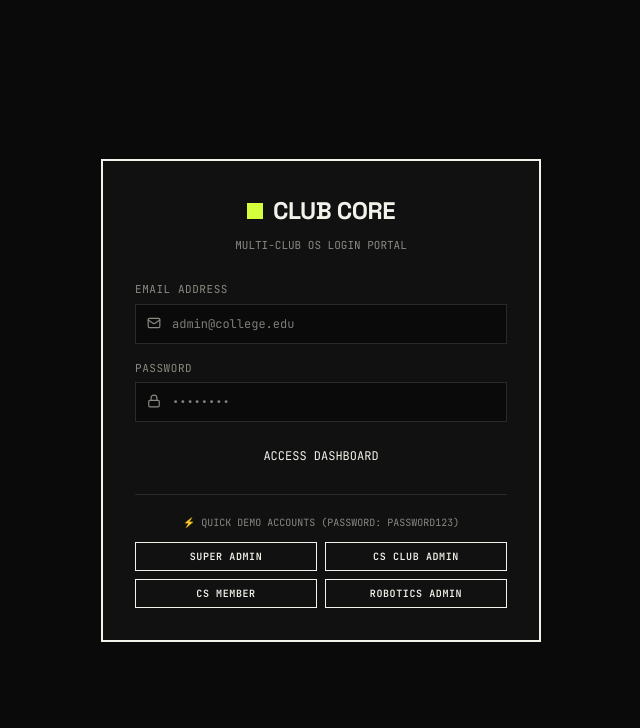
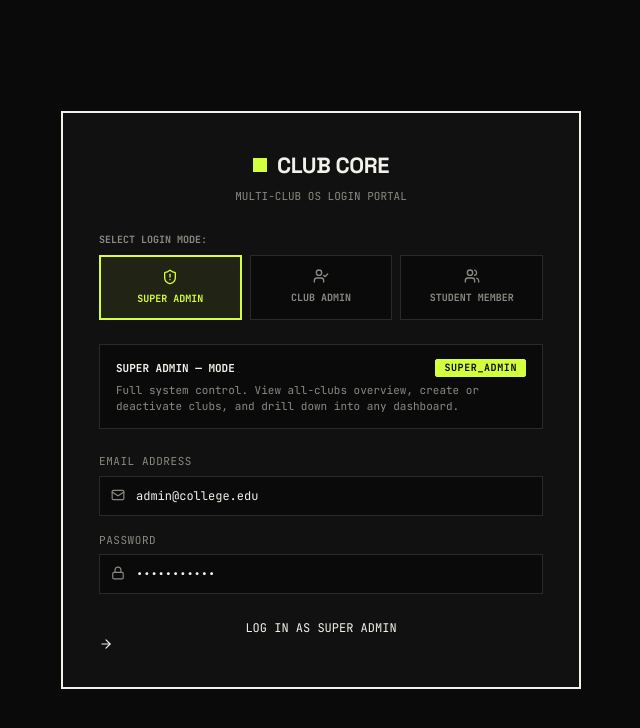
Before and after one commit to Gourikrishnas123/collegeclub, a React (Vite) app in the folder frontend/: page /login in a window 1280 px wide. Shown: the top 728 px of the page, without its empty margins (319-959 px from the left). Built offline with nearby package versions, Linux system fonts and the light colour scheme; no server answers; the HTML template or start-up script is replaced by a standard one.

Commit message:
Simplify UI and add dedicated Super Admin, Club Admin, and Member login mode buttons

```diff
--- a/frontend/src/pages/Login.jsx
+++ b/frontend/src/pages/Login.jsx
@@ -3,15 +3,50 @@ import { useNavigate } from 'react-router-dom';
 import { useAuth } from '../context/AuthContext';
 import Button from '../components/common/Button';
 import Tag from '../components/common/Tag';
-import { Lock, Mail, ShieldCheck } from 'lucide-react';
+import { ShieldAlert, UserCheck, Users, Lock, Mail, ArrowRight } from 'lucide-react';
 
 const Login = () => {
-  const [email, setEmail] = useState('');
-  const [password, setPassword] = useState('');
+  const [activeRole, setActiveRole] = useState('super_admin'); // 'super_admin' | 'club_admin' | 'member'
+  const [email, setEmail] = useState('admin@college.edu');
+  const [password, setPassword] = useState('password123');
   const [loading, setLoading] = useState(false);
   const [error, setError] = useState('');
   const { login } = useAuth();
   const navigate = useNavigate();
+
+  const rolePresets = {
+    super_admin: {
+      title: 'SUPER ADMIN',
+      subtitle: 'MANAGES ALL CLUBS ACROSS CAMPUS',
+      email: 'admin@college.edu',
+      description: 'Full system control. View all-clubs overview, create or deactivate clubs, and drill down into any dashboard.',
+      badgeVariant: 'filled-urgent',
+      icon: ShieldAlert
+    },
+    club_admin: {
+      title: 'CLUB ADMIN',
+      subtitle: 'MANAGES ASSIGNED CLUB',
+      email: 'cs_admin@college.edu',
+      description: 'Full CRUD on your club\'s financial transactions, noticeboard announcements, gallery albums, and members.',
+      badgeVariant: 'accent',
+      icon: UserCheck
+    },
+    member: {
+      title: 'STUDENT MEMBER',
+      subtitle: 'READ-ONLY CLUB ACCESS',
+      email: 'cs_member@college.edu',
+      description: 'Student access. View club announcements, finance summaries, member directory, and event photo gallery.',
+      badgeVariant: 'default',
+      icon: Users
+    }
+  };
+
+  const handleRoleSelect = (roleKey) => {
+    setActiveRole(roleKey);
+    setEmail(rolePresets[roleKey].email);
+    setPassword('password123');
+    setError('');
+  };
 
   const handleLogin = async (e) => {
     e.preventDefault();
@@ -38,10 +73,7 @@ const Login = () => {
     }
   };
 
-  const handleQuickLogin = (demoEmail) => {
-    setEmail(demoEmail);
-    setPassword('password123');
-  };
+  const currentPreset = rolePresets[activeRole];
 
   return (
     <div style={{
@@ -54,24 +86,85 @@ const Login = () => {
     }}>
       <div style={{
         width: '100%',
-        maxWidth: '440px',
+        maxWidth: '520px',
         border: '2px solid var(--line-strong)',
         backgroundColor: 'var(--panel)',
-        padding: '32px'
+        padding: '36px'
       }}>
-        {/* Brand Header */}
+        {/* Header */}
         <div style={{ textAlign: 'center', marginBottom: '28px' }}>
           <div style={{
             display: 'inline-flex',
             alignItems: 'center',
             gap: '10px',
-            marginBottom: '8px'
+            marginBottom: '6px'
           }}>
-            <div style={{ width: '16px', height: '16px', backgroundColor: 'var(--accent)' }} />
-            <h1 style={{ fontSize: '24px', letterSpacing: '-0.02em' }}>CLUB CORE</h1>
+            <div style={{ width: '14px', height: '14px', backgroundColor: 'var(--accent)' }} />
+            <h1 style={{ fontSize: '22px', letterSpacing: '-0.02em' }}>CLUB CORE</h1>
           </div>
           <p style={{ fontSize: '11px', color: 'var(--fg-dim)', textTransform: 'uppercase' }}>
             Multi-Club OS Login Portal
+          </p>
+        </div>
+
+        {/* 3 Dedicated Role Selection Buttons */}
+        <div style={{ marginBottom: '24px' }}>
+          <div style={{ fontSize: '10px', color: 'var(--fg-dim)', textTransform: 'uppercase', marginBottom: '8px', fontWeight: '700' }}>
+            SELECT LOGIN MODE:
+          </div>
+          <div style={{ display: 'grid', gridTemplateColumns: '1fr 1fr 1fr', gap: '8px' }}>
+            {Object.keys(rolePresets).map((rKey) => {
+              const r = rolePresets[rKey];
+              const isSelected = activeRole === rKey;
+              const Icon = r.icon;
+              return (
+                <button
+                  key={rKey}
+                  type="button"
+                  onClick={() => handleRoleSelect(rKey)}
+                  style={{
+                    padding: '12px 6px',
+                    border: isSelected ? '2px solid var(--accent)' : '1px solid var(--line)',
+                    backgroundColor: isSelected ? 'rgba(212, 255, 61, 0.08)' : 'var(--bg)',
+                    color: isSelected ? 'var(--accent)' : 'var(--fg-dim)',
+                    fontFamily: 'var(--font-mono)',
+                    fontSize: '10px',
+                    fontWeight: '700',
+                    textTransform: 'uppercase',
+                    cursor: 'pointer',
+                    display: 'flex',
+                    flexDirection: 'column',
+                    alignItems: 'center',
+                    gap: '6px',
+                    transition: 'all 0.15s ease'
+                  }}
+                >
+                  <Icon size={16} />
+                  <span>{r.title}</span>
+                </button>
+              );
+            })}
+          </div>
+        </div>
+
+        {/* Role Info Box */}
+        <div style={{
+          padding: '14px 16px',
+          border: '1px solid var(--line)',
+          backgroundColor: 'var(--bg)',
+          marginBottom: '24px',
+          display: 'flex',
+          flexDirection: 'column',
+          gap: '6px'
+        }}>
+          <div style={{ display: 'flex', alignItems: 'center', justifyContent: 'space-between' }}>
+            <span style={{ fontSize: '11px', fontWeight: '700', color: 'var(--fg)' }}>
+              {currentPreset.title} — MODE
+            </span>
+            <Tag variant={currentPreset.badgeVariant}>{activeRole}</Tag>
+          </div>
+          <p style={{ fontSize: '11px', color: 'var(--fg-dim)', lineHeight: '1.4' }}>
+            {currentPreset.description}
           </p>
         </div>
 
@@ -88,6 +181,7 @@ const Login = () => {
           </div>
         )}
 
+        {/* Credentials Form */}
         <form onSubmit={handleLogin}>
           <div className="form-group">
             <label className="form-label">Email Address</label>
@@ -98,7 +192,7 @@ const Login = () => {
                 style={{ width: '100%', paddingLeft: '36px' }}
                 value={email}
                 onChange={(e) => setEmail(e.target.value)}
-                placeholder="admin@college.edu"
+                placeholder="user@college.edu"
                 required
               />
               <Mail size={14} style={{ position: 'absolute', left: '12px', top: '12px', color: 'var(--fg-dim)' }} />
@@ -122,46 +216,44 @@ const Login = () => {
           </div>
 
           <Button type="submit" variant="primary" size="lg" disabled={loading} style={{ width: '100%' }}>
-            {loading ? 'AUTHENTICATING...' : 'ACCESS DASHBOARD'}
+            {loading ? 'AUTHENTICATING...' : `LOG IN AS ${currentPreset.title}`} <ArrowRight size={14} />
           </Button>
         </form>
 
-        {/* Demo Quick Logins */}
-        <div style={{ marginTop: '28px', paddingTop: '20px', borderTop: '1px solid var(--line)' }}>
-          <div style={{ fontSize: '10px', color: 'var(--fg-dim)', textTransform: 'uppercase', marginBottom: '12px', textAlign: 'center' }}>
-            ⚡ QUICK DEMO ACCOUNTS (PASSWORD: password123)
+        {/* Quick Club Admin Presets if Club Admin selected */}
+        {activeRole === 'club_admin' && (
+          <div style={{ marginTop: '20px', paddingTop: '16px', borderTop: '1px solid var(--line)' }}>
+            <div style={{ fontSize: '10px', color: 'var(--fg-dim)', textTransform: 'uppercase', marginBottom: '8px', textAlign: 'center' }}>
+              SWITCH DEMO CLUB ADMIN ACCOUNT:
+            </div>
+            <div style={{ display: 'grid', gridTemplateColumns: '1fr 1fr 1fr', gap: '6px' }}>
+              <button
+                type="button"
+                className="form-input"
+                style={{ fontSize: '9px', padding: '6px', textAlign: 'center', cursor: 'pointer' }}
+                onClick={() => setEmail('cs_admin@college.edu')}
+              >
+                [CS] COMPUTER SCIENCE
+              </button>
+              <button
+                type="button"
+                className="form-input"
+                style={{ fontSize: '9px', padding: '6px', textAlign: 'center', cursor: 'pointer' }}
+                onClick={() => setEmail('ro_admin@college.edu')}
+              >
+                [RO] ROBOTICS
+              </button>
+              <button
+                type="button"
+                className="form-input"
+                style={{ fontSize: '9px', padding: '6px', textAlign: 'center', cursor: 'pointer' }}
+                onClick={() => setEmail('me_admin@college.edu')}
+              >
+                [ME] MECHANICAL
+              </button>
+            </div>
           </div>
-          <div style={{ display: 'grid', gridTemplateColumns: '1fr 1fr', gap: '8px' }}>
-            <Button
-              variant="outline"
-              size="sm"
-              onClick={() => handleQuickLogin('admin@college.edu')}
-            >
-              SUPER ADMIN
-            </Button>
-            <Button
-              variant="outline"
-              size="sm"
-              onClick={() => handleQuickLogin('cs_admin@college.edu')}
-            >
-              CS CLUB ADMIN
-            </Button>
-            <Button
-              variant="outline"
-              size="sm"
-              onClick={() => handleQuickLogin('cs_member@college.edu')}
-            >
-              CS MEMBER
-            </Button>
-            <Button
-              variant="outline"
-              size="sm"
-              onClick={() => handleQuickLogin('ro_admin@college.edu')}
-            >
-              ROBOTICS ADMIN
-            </Button>
-          </div>
-        </div>
+        )}
       </div>
     </div>
   );
```
Also changed, not shown: 1 other file (tests, documents, lock files or other folders).
